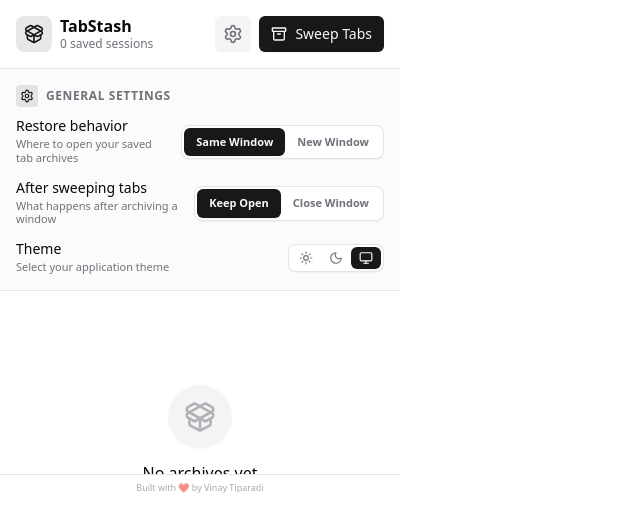
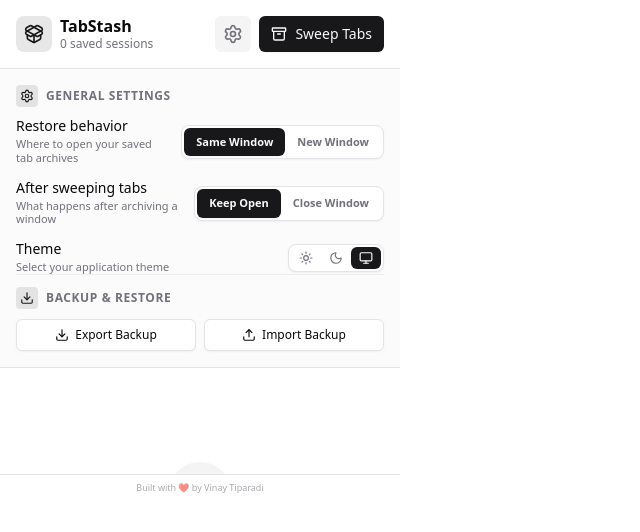
Before and after one commit to vinaytiparadi/tabstash, a React (Vite) app: page / in a window 1280 px wide. Both pictures are taken after a click on the button "Settings". Shown: the top 532 px of the page, without its empty margins (0-640 px from the left). Built offline with nearby package versions, Linux system fonts and the light colour scheme.

Commit message:
feat: add backup and restore feature and fix release workflow run name

```diff
--- a/package.json
+++ b/package.json
@@ -1,7 +1,7 @@
 {
   "name": "tabstash",
   "private": true,
-  "version": "1.1.1",
+  "version": "1.2.0",
   "author": "Vinay Tiparadi",
   "type": "module",
   "scripts": {
--- a/src/App.tsx
+++ b/src/App.tsx
@@ -1,5 +1,5 @@
 import { useEffect, useState } from "react";
-import { Archive, Trash2, ExternalLink, PackageOpen, Loader2, Pencil, Check, X, ArchiveRestore, Settings, SortAsc, SortDesc, Pin, Sun, Moon, Monitor, ChevronDown, ChevronUp, Plus, Globe } from "lucide-react";
+import { Archive, Trash2, ExternalLink, PackageOpen, Loader2, Pencil, Check, X, ArchiveRestore, Settings, SortAsc, SortDesc, Pin, Sun, Moon, Monitor, ChevronDown, ChevronUp, Plus, Globe, Download, Upload } from "lucide-react";
 import * as ScrollAreaPrimitive from "@radix-ui/react-scroll-area";
 import { cn } from "./lib/utils";
 import type { Archive as ArchiveType } from "./background";
@@ -51,6 +51,8 @@
   const [newTabUrls, setNewTabUrls] = useState<Record<string, string>>({});
   const [tabPickerArchiveId, setTabPickerArchiveId] = useState<string | null>(null);
   const [openBrowserTabs, setOpenBrowserTabs] = useState<chrome.tabs.Tab[]>([]);
+  const [importStatus, setImportStatus] = useState<'idle' | 'success' | 'error'>('idle');
+  const [importMessage, setImportMessage] = useState("");
 
   const loadArchives = () => {
     chrome.storage.local.get(["archives", "settings"], (data: any) => {
@@ -220,6 +222,52 @@
     setArchives(updatedArchives);
 
     setNewTabUrls(prev => ({ ...prev, [archiveId]: "" }));
+  };
+
+  const handleExportBackup = async () => {
+    const data = await chrome.storage.local.get(["archives", "settings"]);
+    const backup = {
+      version: 1,
+      exportedAt: new Date().toISOString(),
+      archives: data.archives || [],
+      settings: data.settings || {},
+    };
+    const blob = new Blob([JSON.stringify(backup, null, 2)], { type: "application/json" });
+    const url = URL.createObjectURL(blob);
+    const a = document.createElement("a");
+    a.href = url;
+    a.download = `tabstash-backup-${new Date().toISOString().slice(0, 10)}.json`;
+    a.click();
+    URL.revokeObjectURL(url);
+  };
+
+  const handleImportBackup = (e: React.ChangeEvent<HTMLInputElement>) => {
+    const file = e.target.files?.[0];
+    if (!file) return;
+    const reader = new FileReader();
+    reader.onload = async (ev) => {
+      try {
+        const raw = ev.target?.result as string;
+        const backup = JSON.parse(raw);
+        if (!Array.isArray(backup.archives)) throw new Error("Invalid backup file");
+        // Merge: add imported archives that don't already exist (by id)
+        const existing: ArchiveType[] = archives;
+        const existingIds = new Set(existing.map(a => a.id));
+        const incoming: ArchiveType[] = backup.archives.filter((a: ArchiveType) => !existingIds.has(a.id));
+        const merged = [...incoming, ...existing];
+        await chrome.storage.local.set({ archives: merged });
+        setArchives(merged);
+        setImportStatus('success');
+        setImportMessage(`Restored ${incoming.length} new archive(s).`);
+      } catch {
+        setImportStatus('error');
+        setImportMessage("Invalid backup file.");
+      }
+      setTimeout(() => { setImportStatus('idle'); setImportMessage(""); }, 3000);
+    };
+    reader.readAsText(file);
+    // reset input so same file can be re-selected
+    e.target.value = "";
   };
 
   const openTabPicker = async (archiveId: string) => {
@@ -398,6 +446,36 @@
             </div>
 
           </div>
+
+          <div className="pt-1 border-t border-border/60">
+            <div className="flex items-center gap-2 mb-2.5 mt-2">
+              <div className="p-1 rounded bg-primary/10">
+                <Download className="w-3.5 h-3.5 text-primary" />
+              </div>
+              <h2 className="text-xs font-semibold uppercase tracking-wider text-muted-foreground">Backup & Restore</h2>
+            </div>
+            <div className="flex items-center gap-2">
+              <button
+                onClick={handleExportBackup}
+                className="flex-1 flex items-center justify-center gap-1.5 h-8 rounded-md border border-border bg-background text-xs font-medium text-foreground hover:bg-accent hover:border-primary/40 transition-all shadow-sm"
+                title="Download all your archives as a JSON file"
+              >
+                <Download className="w-3.5 h-3.5" />
+                Export Backup
+              </button>
+              <label
+                className="flex-1 flex items-center justify-center gap-1.5 h-8 rounded-md border border-border bg-background text-xs font-medium text-foreground hover:bg-accent hover:border-primary/40 transition-all shadow-sm cursor-pointer"
+                title="Import archives from a JSON backup file"
+              >
+                <Upload className="w-3.5 h-3.5" />
+                Import Backup
+                <input type="file" accept=".json" className="hidden" onChange={handleImportBackup} />
+              </label>
+            </div>
+            {importStatus !== 'idle' && (
+              <p className={`mt-1.5 text-[10px] text-center ${importStatus === 'success' ? 'text-green-500' : 'text-destructive'}`}>{importMessage}</p>
+            )}
+          </div>
         </div>
       )}
 
@@ -438,6 +516,36 @@
             >
               {settings.sortOrder === 'asc' ? <SortAsc className="w-3 h-3" /> : <SortDesc className="w-3 h-3" />}
             </button>
+          </div>
+
+          <div className="pt-1 border-t border-border/60">
+            <div className="flex items-center gap-2 mb-2.5 mt-2">
+              <div className="p-1 rounded bg-primary/10">
+                <Download className="w-3.5 h-3.5 text-primary" />
+              </div>
+              <h2 className="text-xs font-semibold uppercase tracking-wider text-muted-foreground">Backup & Restore</h2>
+            </div>
+            <div className="flex items-center gap-2">
+              <button
+                onClick={handleExportBackup}
+                className="flex-1 flex items-center justify-center gap-1.5 h-8 rounded-md border border-border bg-background text-xs font-medium text-foreground hover:bg-accent hover:border-primary/40 transition-all shadow-sm"
+                title="Download all your archives as a JSON file"
+              >
+                <Download className="w-3.5 h-3.5" />
+                Export Backup
+              </button>
+              <label
+                className="flex-1 flex items-center justify-center gap-1.5 h-8 rounded-md border border-border bg-background text-xs font-medium text-foreground hover:bg-accent hover:border-primary/40 transition-all shadow-sm cursor-pointer"
+                title="Import archives from a JSON backup file"
+              >
+                <Upload className="w-3.5 h-3.5" />
+                Import Backup
+                <input type="file" accept=".json" className="hidden" onChange={handleImportBackup} />
+              </label>
+            </div>
+            {importStatus !== 'idle' && (
+              <p className={`mt-1.5 text-[10px] text-center ${importStatus === 'success' ? 'text-green-500' : 'text-destructive'}`}>{importMessage}</p>
+            )}
           </div>
         </div>
       )}
```
Also changed, not shown: manifest.json.
